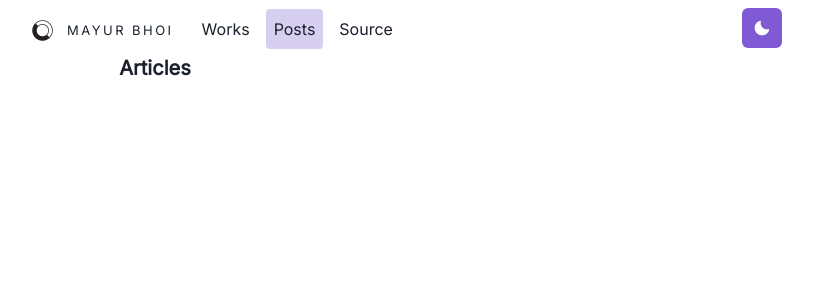
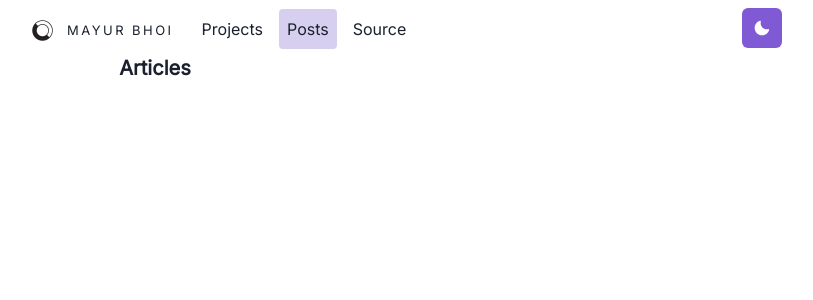
Before and after one commit to Mayur57/mayurbhoi.com, a Next.js app: page /posts in a window 1280 px wide. Shown: the top 300 px of the page, without its empty margins (234-1047 px from the left). Built offline with nearby package versions, Linux system fonts and the light colour scheme; a web font is replaced by a local one.

Commit message:
fix: animations and links

```diff
--- a/components/experience.js
+++ b/components/experience.js
@@ -1,4 +1,4 @@
-import { Box, useColorModeValue } from '@chakra-ui/react'
+import { Box } from '@chakra-ui/react'
 import styled from '@emotion/styled'
 
 export const ExperienceCompany = styled.span`
--- a/components/layouts/article.js
+++ b/components/layouts/article.js
@@ -14,7 +14,7 @@ const Layout = ({ children, title }) => (
     animate="enter"
     exit="exit"
     variants={variants}
-    transition={{ duration: 0.4, type: 'easeInOut' }}
+    transition={{ duration: 0.5, type: 'easeInOut' }}
     style={{ position: 'relative' }}
   >
     <>
--- a/components/nav.js
+++ b/components/nav.js
@@ -42,7 +42,6 @@ const LinkItem = ({ href, path, children }) => {
 
 const Navbar = props => {
   const { path } = props
-
   return (
     <Box
       position="fixed"
@@ -76,7 +75,7 @@ const Navbar = props => {
           mt={{ base: 4, md: 0 }}
         >
           <LinkItem href="/projects" path={path}>
-            Works
+            Projects
           </LinkItem>
           <LinkItem href="/posts" path={path}>
             Posts
@@ -112,8 +111,8 @@ const Navbar = props => {
                 <NextLink href="/" passHref>
                   <MenuItem as={Link}>About</MenuItem>
                 </NextLink>
-                <NextLink href="/works" passHref>
-                  <MenuItem as={Link}>Works</MenuItem>
+                <NextLink href="/projects" passHref>
+                  <MenuItem as={Link}>Projects</MenuItem>
                 </NextLink>
                 <NextLink href="/posts" passHref>
                   <MenuItem as={Link}>Articles</MenuItem>
--- a/components/section.js
+++ b/components/section.js
@@ -9,9 +9,9 @@ const StyledDiv = chakra(motion.div, {
 
 const Section = ({ children, delay = 0 }) => (
     <StyledDiv
-        initial = {{ y: 5 , opacity: 0 }}
+        initial = {{ y: 20 , opacity: 0 }}
         animate = {{ y: 0, opacity: 1 }}
-        transition = {{ duration: 0.4, delay }}
+        transition = {{ duration: 0.5, delay }}
         mb={6} >
         { children }
     </StyledDiv>
--- a/pages/index.js
+++ b/pages/index.js
@@ -20,6 +20,7 @@ const Page = () => {
   //TODO: Remove placeholder text and add correct details and description
   return (
     <Container>
+      <Section delay={0.1}>
         <Box display={{ md: 'flex' }} padding="55px 0px 0px 0px">
           <Box flexGrow={1}>
             <Heading
@@ -73,7 +74,8 @@ const Page = () => {
         >
           I make computers do stuff for me.
         </Box>
-      <Section delay={0.1}>
+      </Section>
+      <Section delay={0.2}>
         <Heading
           as="h3"
           variant="section-title"
@@ -110,7 +112,7 @@ const Page = () => {
           </NextLink>
         </Box>
       </Section>
-      <Section delay={0.2}>
+      <Section delay={0.3}>
         <Heading
           as="h3"
           variant="section-title"
--- a/pages/projects.js
+++ b/pages/projects.js
@@ -1,4 +1,4 @@
-import { Container, Box, Heading, SimpleGrid, Divider } from "@chakra-ui/react";
+import { Container, Heading, SimpleGrid } from "@chakra-ui/react";
 import Section from "../components/section";
 import { WorkGridItem } from "../components/grid-item";
 import Layout from "../components/layouts/article";
```
Also changed, not shown: 1 other file (tests, documents, lock files or other folders). Lines whose indentation alone changed are shown as unchanged.
